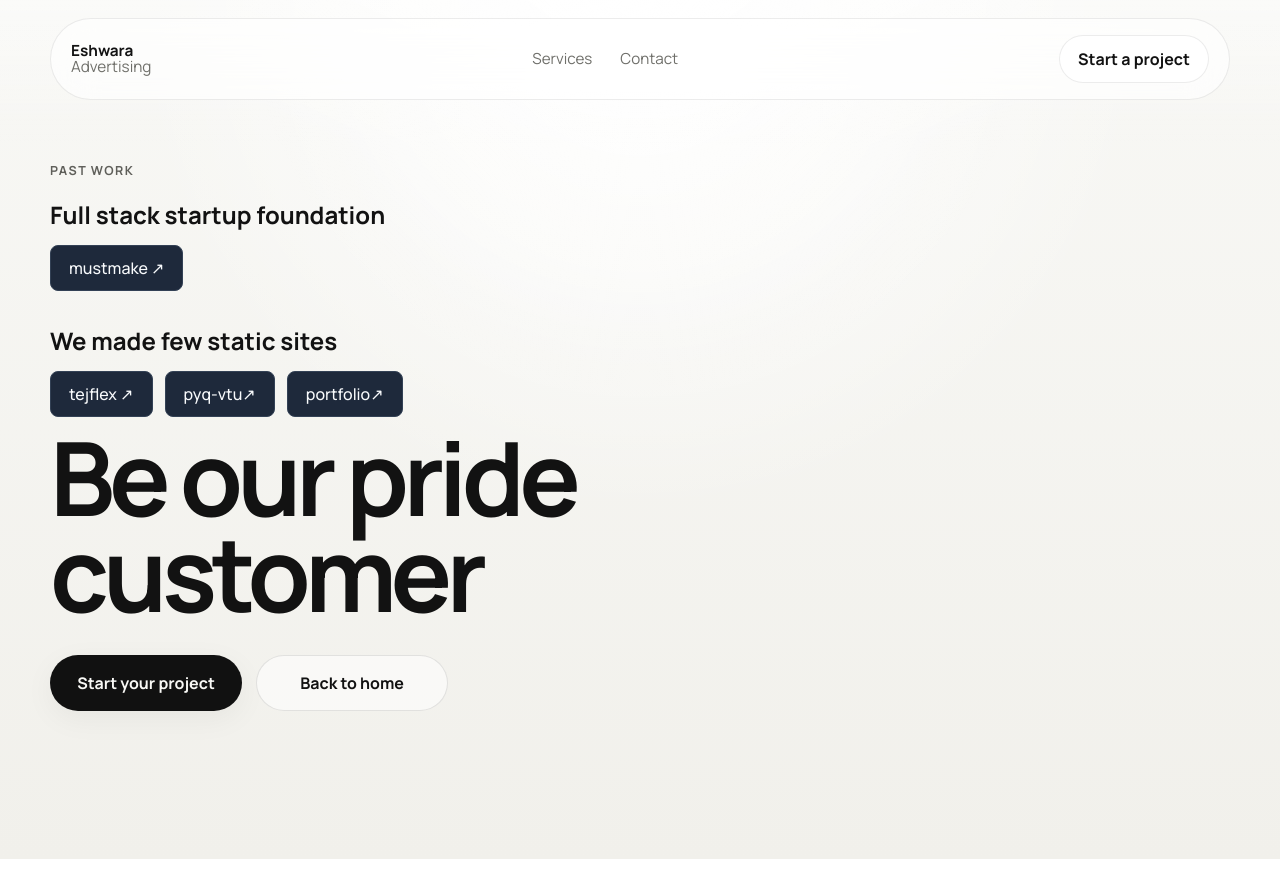
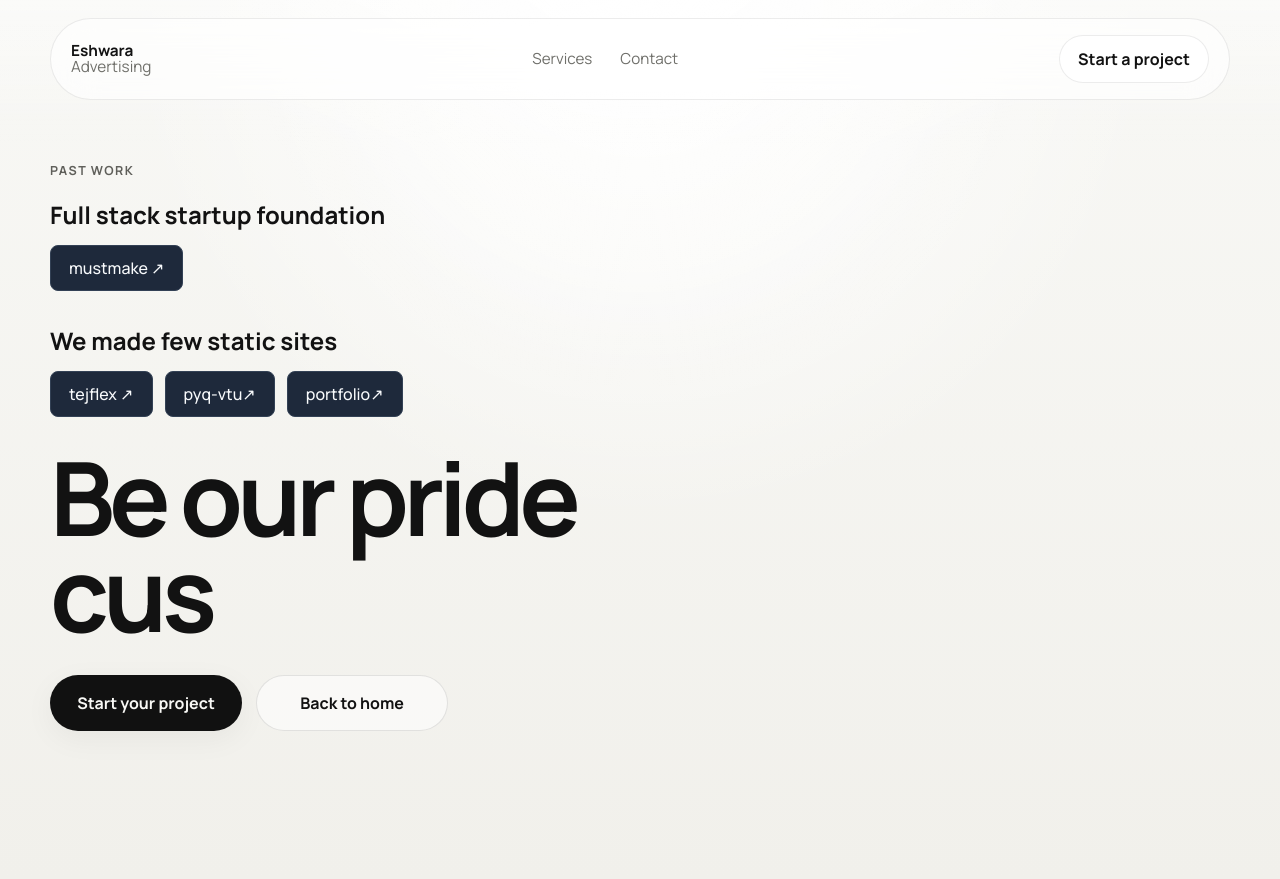
Before and after one commit to tejas49167-ui/Eshwara, a plain HTML site: page work.html in a window 1280 px wide. Drawn offline with Linux system fonts and the light colour scheme.

Commit message:
Added works

```diff
--- a/work.html
+++ b/work.html
@@ -58,6 +58,7 @@
            <a href="https://tejasgowda.vercel.app" target="_blank" rel="noopener noreferrer" class="btn-link">
             portfolio↗
           </a>
+                  </div>
 
 
 
@@ -66,8 +67,8 @@
 
 
 
-        <h1>Be our pride customer</h1>
-        </div>
+
+        <h1>Be our pride cus</h1>
           <div class="hero-actions">
             <a class="button button-primary" href="index.html#contact">Start your project</a>
             <a class="button button-secondary" href="index.html">Back to home</a>
```
